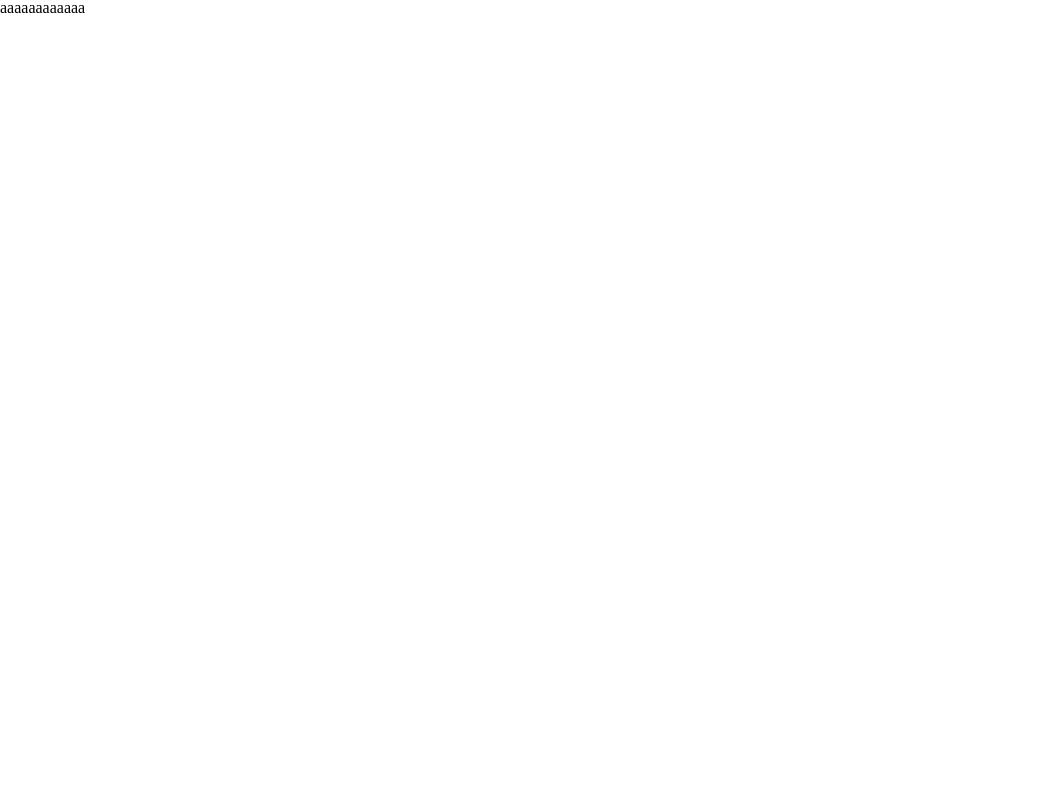
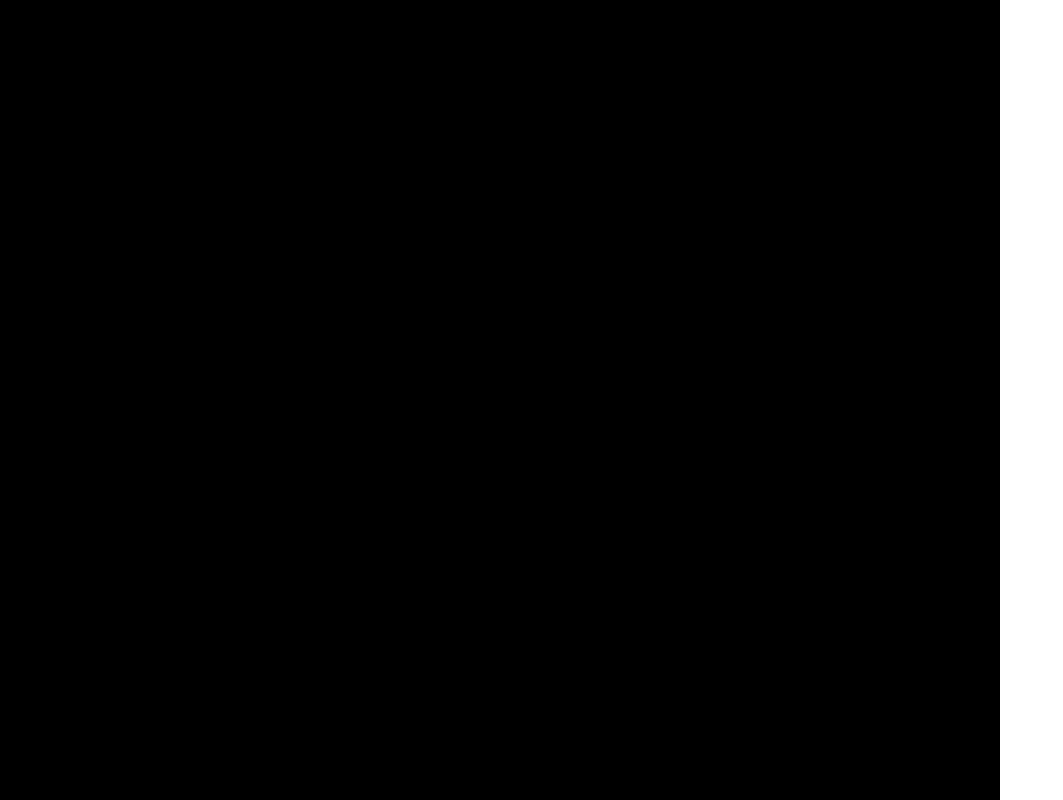
Before and after one commit to TakehiroTada/css-draw, a Nuxt app: page / in a window 1280 px wide. Shown: the top 800 px of the page, without its empty margins (0-1063 px from the left). Built offline with nearby package versions, Linux system fonts and the light colour scheme.

Commit message:
:art: create gear-clock

```diff
--- /dev/null
+++ b/components/GearClock.vue
@@ -0,0 +1,27 @@
+<template>
+  <div class="layout__index">
+    <div class="layout__index__canvas">
+      <gear-clock />
+    </div>
+  </div>
+</template>
+
+<script>
+import GearClock from '~/components/GearClock.vue'
+
+export default {
+  components: {
+    GearClock
+  }
+}
+</script>
+
+<style lang="scss">
+.layout__index {
+  display: flex;
+  background-color: black;
+}
+.layout__index__canvas {
+  border: 1px solid white;
+}
+</style>
--- a/pages/index.vue
+++ b/pages/index.vue
@@ -1,13 +1,6 @@
 <template>
-  <div class="hoge">
-    <div class="hogehoge">
-      <span>
-        aaaa
-      </span>
-      <span>
-        aaaaaaaa
-      </span>
-    </div>
+  <div class="layout__index">
+    <div class="layout__index__background"></div>
   </div>
 </template>
 
@@ -18,9 +11,12 @@ export default {
 </script>
 
 <style lang="scss">
-.hoge {
-  .hogehoge {
-    display: flex;
-  }
+.layout__index {
+  display: flex;
+}
+.layout__index__background {
+  width: 1000px;
+  height: 1000px;
+  background-color: black;
 }
 </style>
```
